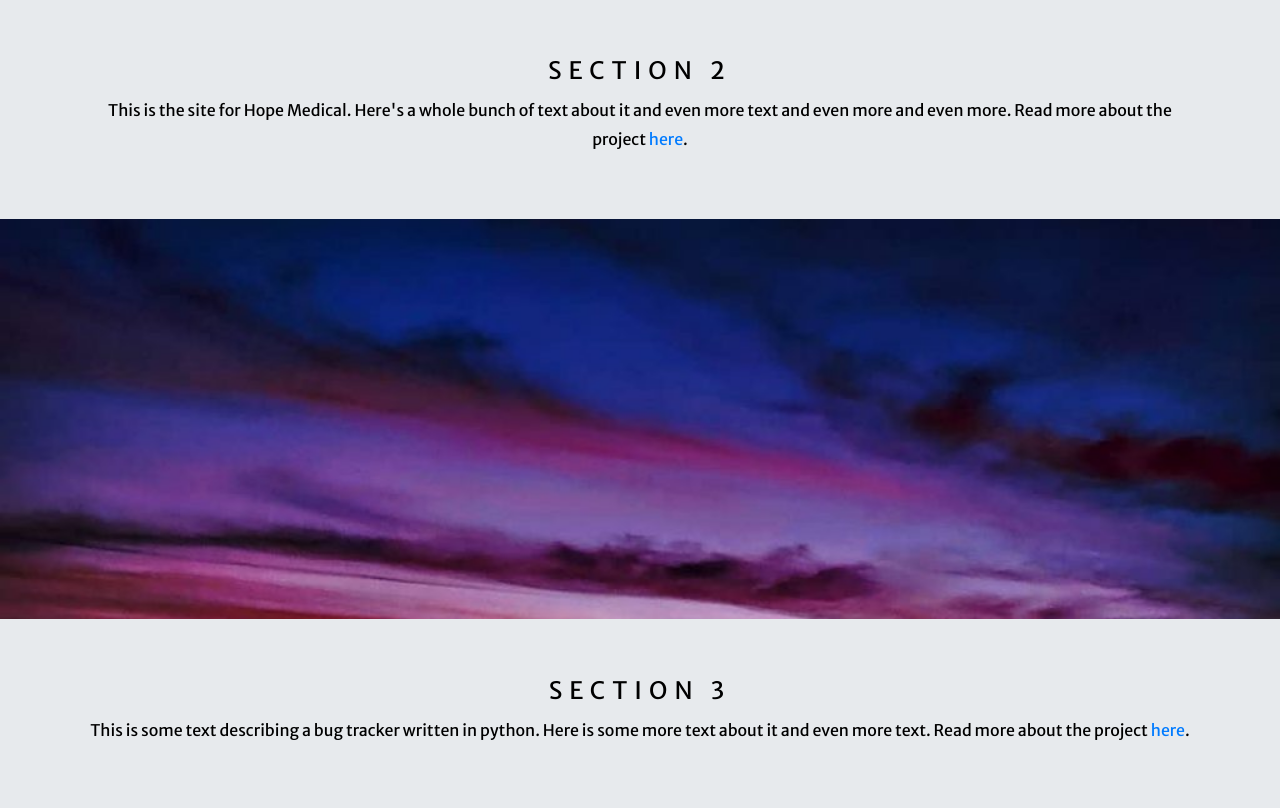
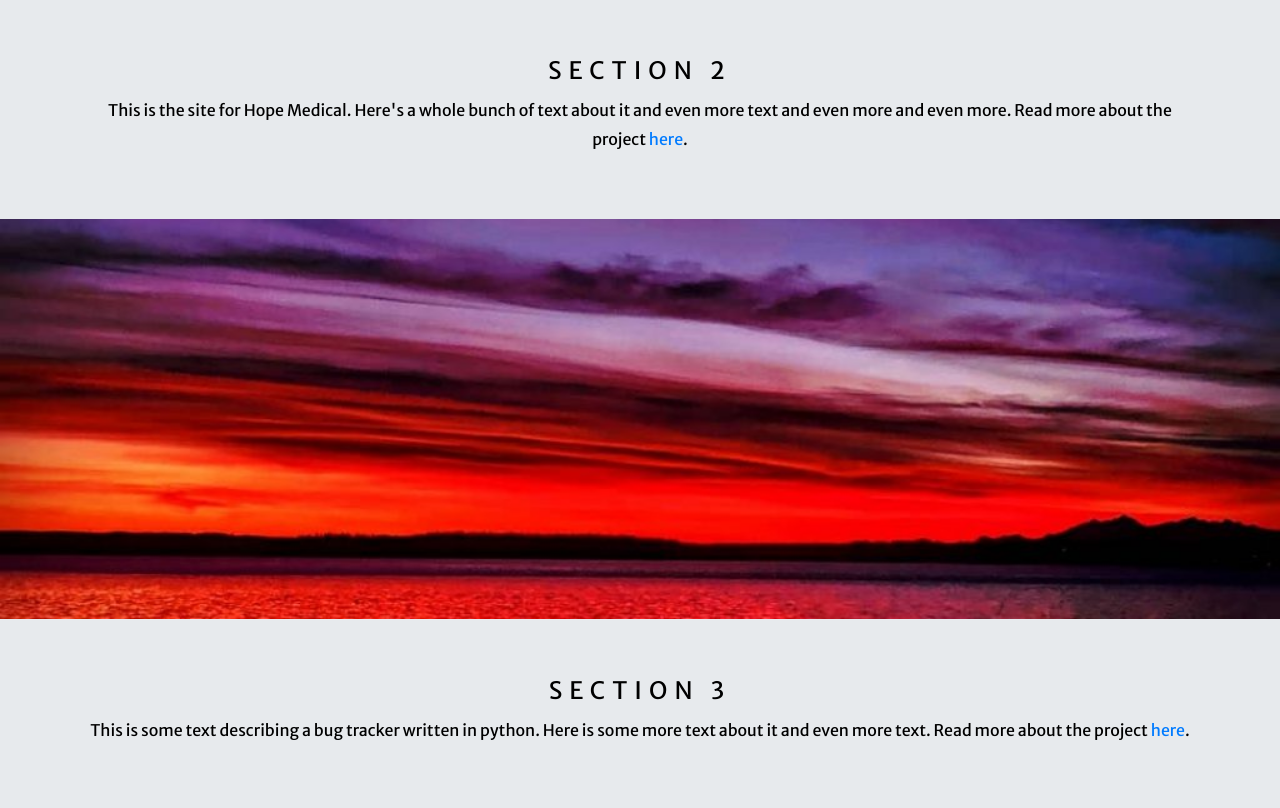
Before and after one commit to RHAM231/My-Django-Website, a Django app: page / in a window 1280 px wide. Shown: the part 2139-2947 px from the top of the page. Run offline with Django 3.2, Linux system fonts and the light colour scheme; data comes from the database, SQL or seed files in the repository; parts of the project's set-up code (start-up, migrations or seed data) failed here and were passed over; some libraries are stand-ins or nearby versions.

Commit message:
Fixed parallax image issues: deploy

```diff
--- a/my_website/static/style.css
+++ b/my_website/static/style.css
@@ -91,14 +91,14 @@ body, html {
 
 .pimgintro, .pimg1, .pimg2, .pimg3 {
   position:relative;
-  background-position:absolute;
+  background-position:center;
   background-size:cover;
   background-repeat:no-repeat;
   background-attachment:fixed;
 }
 
 .pimgintro {
-  background-image:url(computer1.jpg);
+  background-image:url(comp1.jpg);
   min-height: 600px;
 }
 
```
